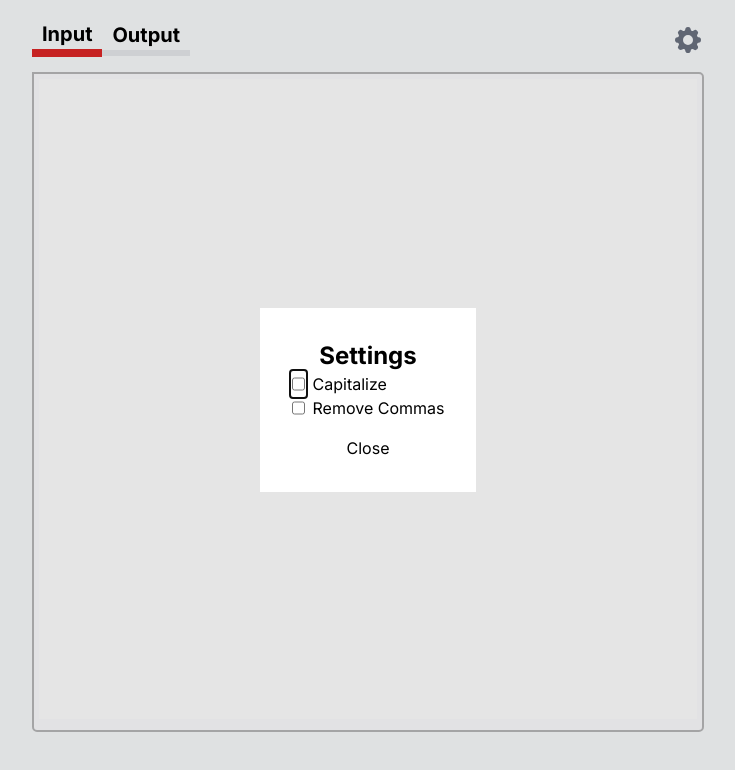
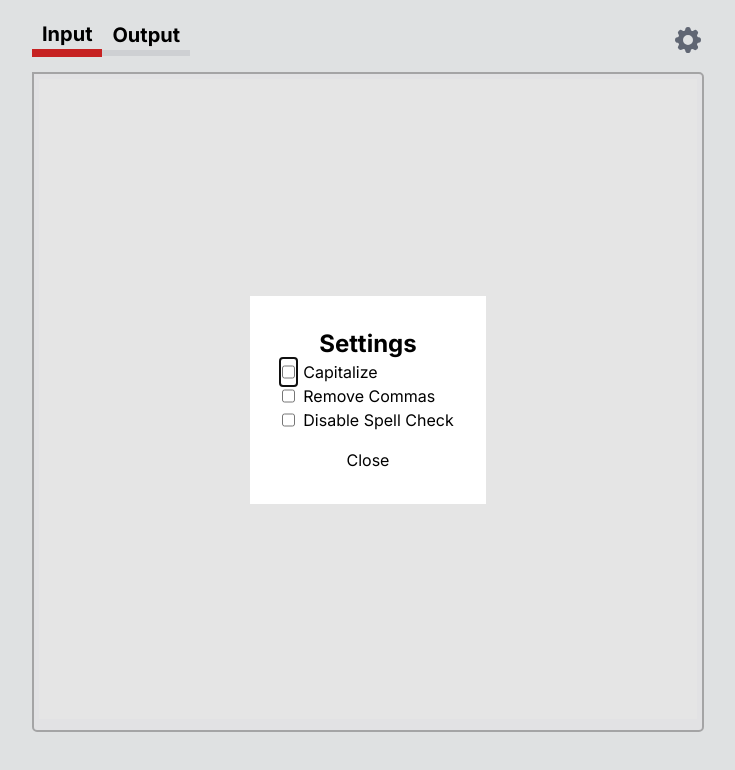
Before and after one commit to gusberinger/memorizr, a Vue app: page / in a window 1280 px wide. Both pictures are taken after a click on the icon 960 px from the left and 40 px from the top of the page. Shown: the top 770 px of the page, without its empty margins (272-1007 px from the left). Built offline with nearby package versions, Linux system fonts and the light colour scheme.

Commit message:
Added disable spellcheck

```diff
--- a/src/App.vue
+++ b/src/App.vue
@@ -27,6 +27,7 @@ const settingsOpen = ref(false)
 const defaultSettings = ref({
   capitalize: false,
   removeCommas: false,
+  disableSpellCheck: false,
 })
 
 const settings = ref(JSON.parse(localStorage.getItem("settings") || JSON.stringify(defaultSettings.value)))
@@ -86,7 +87,7 @@ watch([settings.value], () => {
       aria-labelledby="tab-1"
       :class="{ 'is-hidden': selectedTab !== 1 }"
     >
-      <textarea v-model="inputText"></textarea>
+      <textarea :spellcheck="!settings.disableSpellCheck" v-model="inputText"></textarea>
     </div>
     <div
       id="tabpanel-2"
@@ -95,7 +96,7 @@ watch([settings.value], () => {
       aria-labelledby="tab-2"
       :class="{ 'is-hidden': selectedTab !== 2 }"
     >
-      <textarea v-model="outputText" readonly></textarea>
+      <textarea :spellcheck="!settings.disableSpellCheck" v-model="outputText" readonly></textarea>
     </div>
     <dialog ref="dialogRef" class="bg-white py-8 px-8">
       <div class="flex flex-col items-center justify-center">
@@ -108,6 +109,10 @@ watch([settings.value], () => {
           <div class="flex flex-row gap-x-2">
             <input type="checkbox" id="capitalize" v-model="settings.removeCommas" />
             <label for="capitalize">Remove Commas</label>
+          </div>
+          <div class="flex flex-row gap-x-2">
+            <input type="checkbox" id="capitalize" v-model="settings.disableSpellCheck" />
+            <label for="capitalize">Disable Spell Check</label>
           </div>
 
         </div>
```
